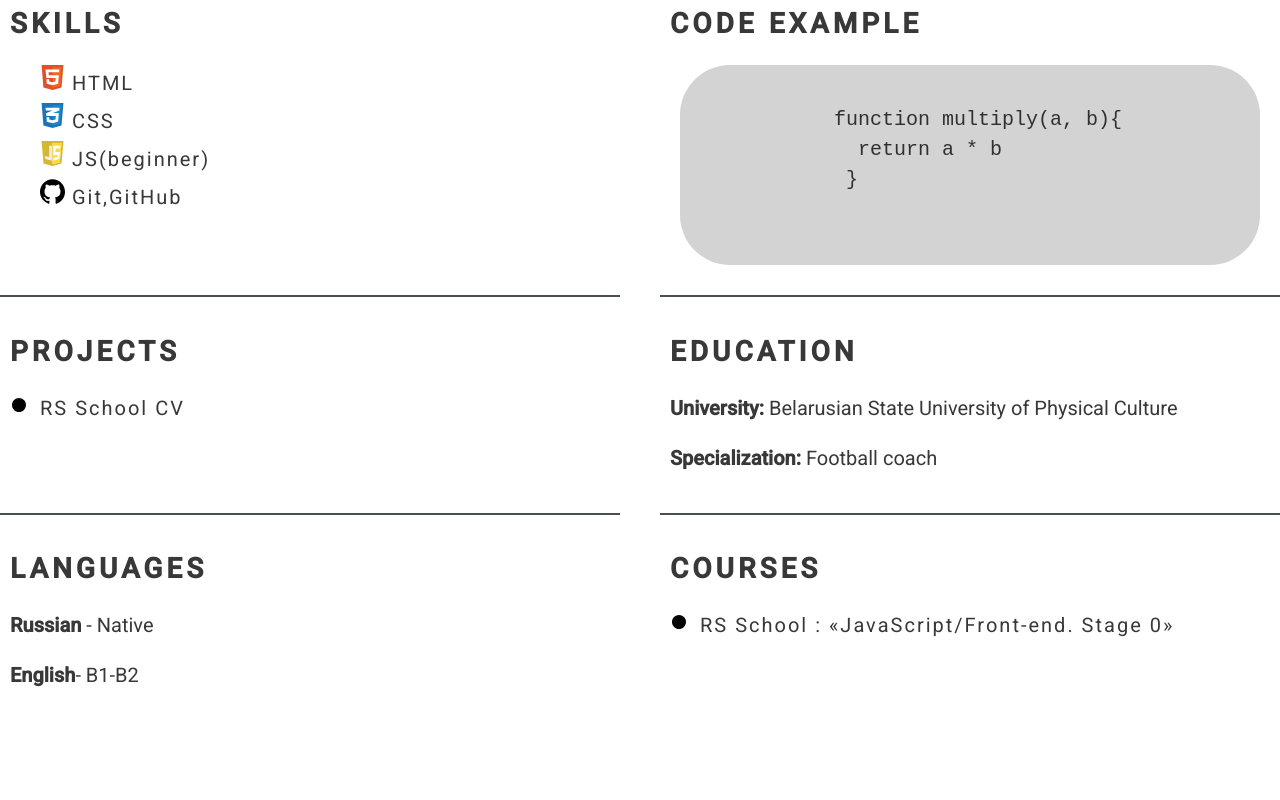
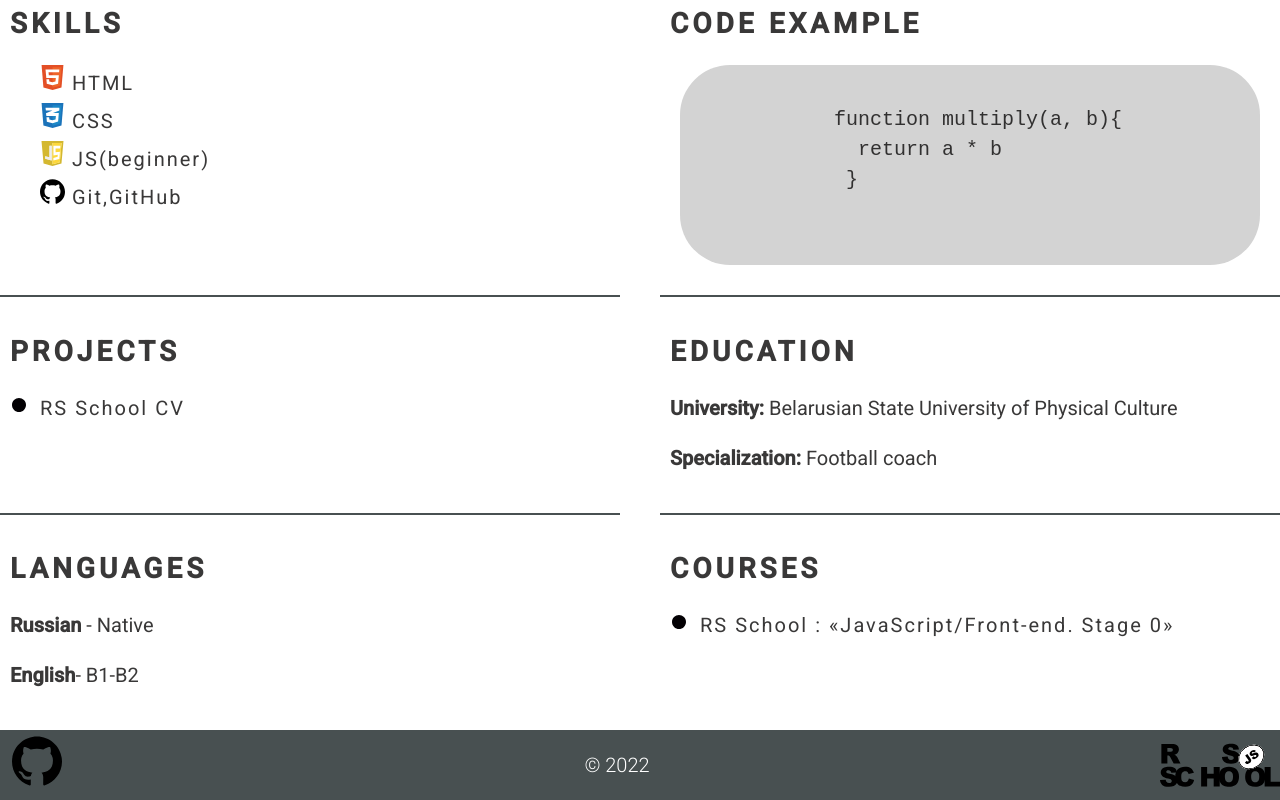
Before and after one commit to ViktorMinkov/rsschool-cv, a plain HTML site: page index.html in a window 1280 px wide. Shown: the part 1022-1822 px from the top of the page. Before the commit the page ends 1752 px from the top, so only its background shows below. Drawn offline with Linux system fonts and the light colour scheme.

Commit message:
feat:add footer to index.html and update style.css

```diff
--- a/css/style.css
+++ b/css/style.css
@@ -136,7 +136,7 @@ body {
   width: 14px;
   height: 14px;
   background-size: 14px 14px;
-  background-image: url("/assets/svg/list-black-dot.svg")
+  background-image: url("/assets/svg/list-black-dot.svg");
 }
 .courses-item::before {
   content: "";
@@ -146,19 +146,19 @@ body {
   width: 14px;
   height: 14px;
   background-size: 14px 14px;
-  background-image: url("/assets/svg/list-black-dot.svg")
+  background-image: url("/assets/svg/list-black-dot.svg");
 }
 .section-item a {
   text-decoration: none;
   transition: color 0.5s;
-  color:#0e0d0dd2;
+  color: #0e0d0dd2;
 }
 
 .section-item a:hover {
   color: tomato;
-
 }
- .section-courses, .section-languages{
+.section-courses,
+.section-languages {
   border-bottom: none;
 }
 
@@ -184,3 +184,29 @@ body {
 .span:hover {
   color: tomato;
 }
+
+/*Footer CSS*/
+.footer {
+  background-color: #485051;
+}
+.footer-container {
+  display: flex;
+  justify-content: space-between;
+  align-items: center;
+  margin: 0 auto;
+  color: #ffffff;
+}
+.github {
+  line-height:  30px;
+}
+.github-icon {
+  width: 50px;
+  height: 50px;
+}
+.rsslink {
+  width: 120px;
+  height: 45px;
+  background-image: url("/assets/svg/rs_school_js.svg");
+  background-size: contain;
+  background-repeat: no-repeat;
+}
--- a/index.html
+++ b/index.html
@@ -88,7 +88,7 @@
           </li>
           <li class="section-item skills-item">
             <img src="./assets/svg/css-logo.svg" alt="css-logo">
-           <span class="span">CSS</span>
+            <span class="span">CSS</span>
           </li>
           <li class="section-item skills-item">
             <img src="./assets/svg/javascript-logo.svg" alt="javascript-logo">
@@ -99,7 +99,7 @@
             <span class="span">Git,GitHub</span>
           </li>
         </ul>
-        </section>
+      </section>
 
       <section class="section section-code" id="code-example">
         <h2 class="section-title">Code Example</h2>
@@ -115,7 +115,7 @@
         <h2 class="section-title">Projects</h2>
         <ul class="section-list projects-item">
           <li class="section-item projects-item-cv">
-            <a href="https://ViktorMinkov.github.io/rsschool-cv/">RS School CV</a>
+            <a href="https://ViktorMinkov.github.io/rsschool-cv/" target="_blank">RS School CV</a>
           </li>
         </ul>
       </section>
@@ -135,7 +135,7 @@
         <h2 class="section-title">Courses</h2>
         <ul class="section-list">
           <li class="section-item courses-item">
-            <a href="https://rs.school/js-stage0/">RS School : «JavaScript/Front-end. Stage 0»</a>
+            <a href="https://rs.school/js-stage0/" target="_blank">RS School : «JavaScript/Front-end. Stage 0»</a>
           </li>
         </ul>
       </section>
@@ -144,6 +144,15 @@
   </main>
 
   <footer class="footer">
+    <div class="container footer-container">
+      <div>
+        <a href="https://github.com/ViktorMinkov" class="github nav-link" target="_blank"><img class="github-icon"
+            src="./assets/svg/github.svg" alt="Github Icon"></a>
+      </div>
+      <p>© 2022 </p>
+      <a href="https://rs.school/js/" class="rsslink" target="_blank"></a>
+    </div>
+
 
   </footer>
 
```
Lines whose indentation alone changed are shown as unchanged.
